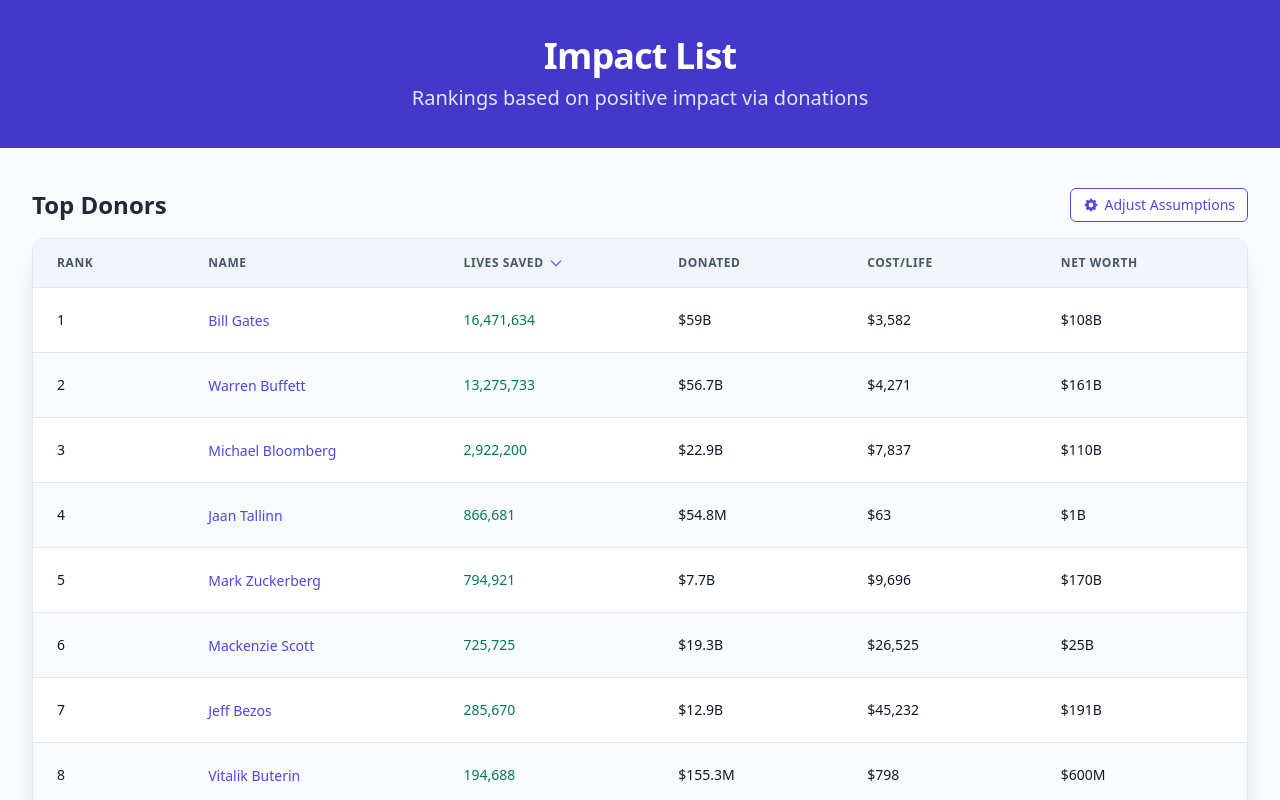
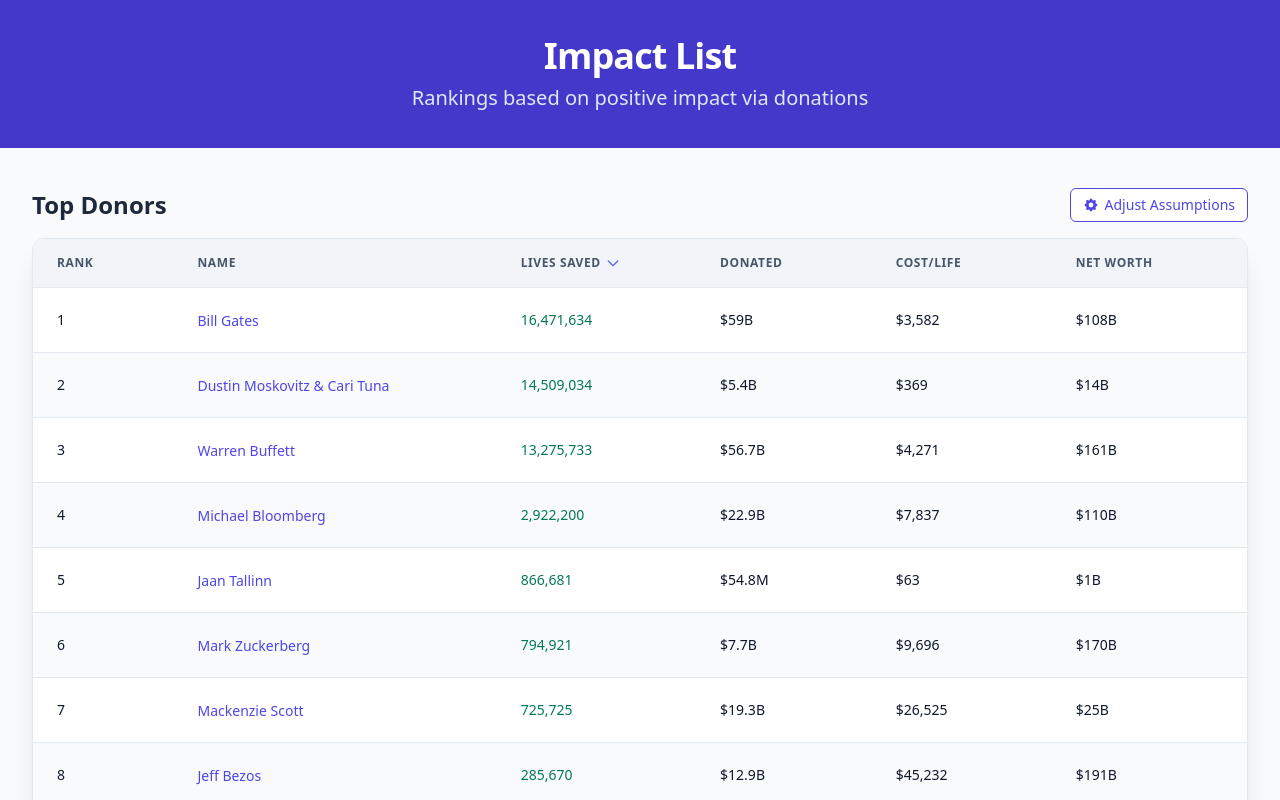
Before and after one commit to impactlist/impactlist, a React (Vite) app: page / in a window 1280 px wide. Shown: the top 800 px of the page. Built offline with nearby package versions, Linux system fonts and the light colour scheme; the HTML template or start-up script is replaced by a standard one.

Commit message:
add cari tuna

```diff
--- a/src/data/donationData.js
+++ b/src/data/donationData.js
@@ -34,7 +34,7 @@
   //  { name: 'Amancio Ortega', netWorth: 1.21e11 },
     { name: 'Bill Gates', netWorth: 1.08e11, totalDonated: 5.9e10 },
   //  { name: 'Bernard Arnault', netWorth: 1.45e11 },
-  //  { name: 'Dustin Moskovitz', netWorth: 1.4e10 },
+    { name: 'Dustin Moskovitz & Cari Tuna', netWorth: 1.4e10 },
     { name: 'Elon Musk', netWorth: 3.64e11 },
     { name: 'Jaan Tallinn', netWorth: 1.0e9 },
   //  { name: 'Jack Dorsey', netWorth: 3.6e9 },
@@ -316,6 +316,20 @@
   { name: 'Center for Tech and Civic Life', categories: { institutions: { fraction: 1.0 } } },
   { name: 'Center for Election Innovation and Research', categories: { institutions: { fraction: 1.0 } } },
   { name: 'Multiple Jewish Community Organizations', categories: { local_community: { fraction: 1.0 } } },
+  { name: 'Good Ventures', categories: {
+      climate_change: { fraction: 0.02 },
+      political: { fraction: 0.02 },
+      institutions: { fraction: 0.02 },
+      meta_theory: { fraction: 0.03 },
+      science_tech: { fraction: 0.05 },
+      human_rights: { fraction: 0.04 },
+      animal_welfare: { fraction: 0.08 },
+      global_development: { fraction: 0.22 },
+      global_health: { fraction: 0.3 },
+      pandemics: { fraction: 0.10 },
+      ai_risk: { fraction: 0.12 }
+  } },
+  { name: 'Democratic Political Organizations', categories: { political: { fraction: 1.0 } } },
 ];
 
 
@@ -347,9 +361,21 @@
   { date: '2017-06-01', donor: 'Bill Gates', recipient: 'Bill & Melinda Gates Foundation', amount: 4680000000, source: 'https://www.wsj.com/articles/bill-gates-donates-billions-in-stock-to-foundation-1502822229', notes: 'From Microsoft stock' },
   { date: '2017-11-01', donor: 'Bill Gates', recipient: 'Dementia Discovery Fund', amount: 50000000, source: 'https://en.wikipedia.org/wiki/Bill_Gates#Philanthropy'},
   { date: '2022-07-13', donor: 'Bill Gates', recipient: 'Bill & Melinda Gates Foundation', amount: 20000000000, source: 'https://www.reuters.com/world/bill-gates-donates-20-bln-his-foundation-2022-07-13/#:~:text=July%2013%20%28Reuters%29%20,to%20boost%20its%20annual%20distributions', notes: 'Cash/stock gift' },
-  /*
-  // Dustin Moskovitz donations
-  */
+
+  // Dustin Moskovitz & Cari Tuna donations
+  { date: '2013-06-30', donor: 'Dustin Moskovitz & Cari Tuna', recipient: 'Good Ventures', amount: 28599982, source: 'https://projects.propublica.org/nonprofits/organizations/461008520' },
+  { date: '2014-06-30', donor: 'Dustin Moskovitz & Cari Tuna', recipient: 'Good Ventures', amount: 224868989, source: 'https://projects.propublica.org/nonprofits/organizations/461008520' },
+  { date: '2015-06-30', donor: 'Dustin Moskovitz & Cari Tuna', recipient: 'Good Ventures', amount: 226124175, source: 'https://projects.propublica.org/nonprofits/organizations/461008520' },
+  { date: '2016-06-30', donor: 'Dustin Moskovitz & Cari Tuna', recipient: 'Good Ventures', amount: 252806176, source: 'https://projects.propublica.org/nonprofits/organizations/461008520' },
+  { date: '2016-09-08', donor: 'Dustin Moskovitz & Cari Tuna', recipient: 'Democratic Political Organizations', amount: 20000000, source: 'https://medium.com/@moskov/compelled-to-act-1413930041ee' },
+  { date: '2017-06-30', donor: 'Dustin Moskovitz & Cari Tuna', recipient: 'Good Ventures', amount: 279174388, source: 'https://projects.propublica.org/nonprofits/organizations/461008520' },
+  { date: '2018-06-30', donor: 'Dustin Moskovitz & Cari Tuna', recipient: 'Good Ventures', amount: 403279018, source: 'https://projects.propublica.org/nonprofits/organizations/461008520' },
+  { date: '2019-06-30', donor: 'Dustin Moskovitz & Cari Tuna', recipient: 'Good Ventures', amount: 552209978, source: 'https://projects.propublica.org/nonprofits/organizations/461008520' },
+  { date: '2020-06-30', donor: 'Dustin Moskovitz & Cari Tuna', recipient: 'Good Ventures', amount: 1017208584, source: 'https://projects.propublica.org/nonprofits/organizations/461008520' },
+  { date: '2021-06-30', donor: 'Dustin Moskovitz & Cari Tuna', recipient: 'Good Ventures', amount: 269722092, source: 'https://projects.propublica.org/nonprofits/organizations/461008520' },
+  { date: '2022-06-30', donor: 'Dustin Moskovitz & Cari Tuna', recipient: 'Good Ventures', amount: 170486513, source: 'https://projects.propublica.org/nonprofits/organizations/461008520' },
+  { date: '2023-06-30', donor: 'Dustin Moskovitz & Cari Tuna', recipient: 'Good Ventures', amount: 1911407931, source: 'https://projects.propublica.org/nonprofits/organizations/461008520' },
+
   // Elon Musk donations
   // Count donations from Musk Foundation as his, since it's basically a one man show
   { date: '2010-12-01', donor: 'Elon Musk', recipient: 'Bayou La Batre Hurricane Response Center', amount: 250000, source: 'https://cleantechnica.com/2011/12/29/tesla-and-solarcity-install-solar-on-disaster-relief-center-in-alabama/' },
```
